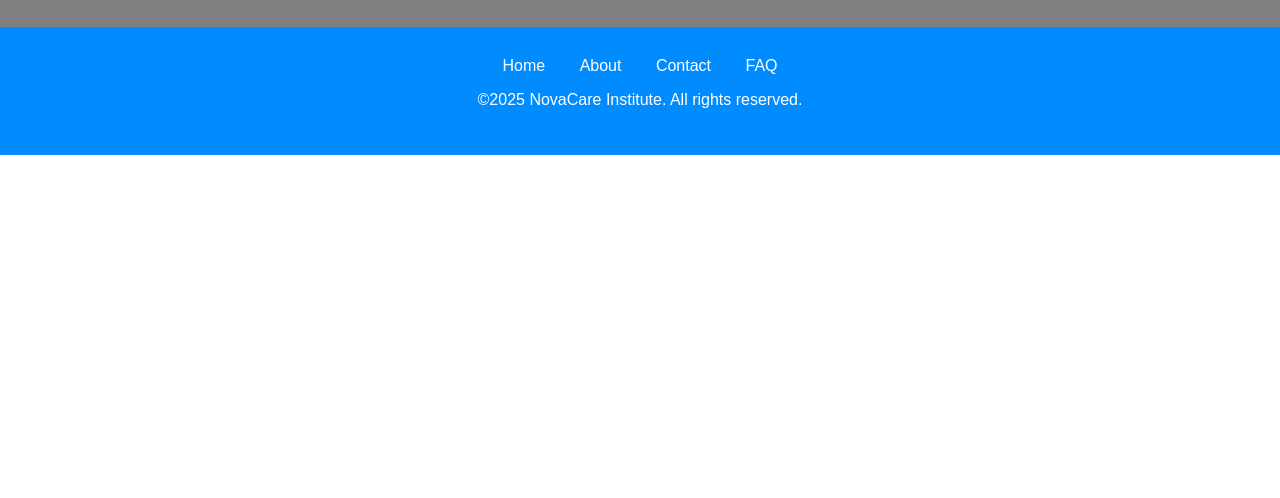
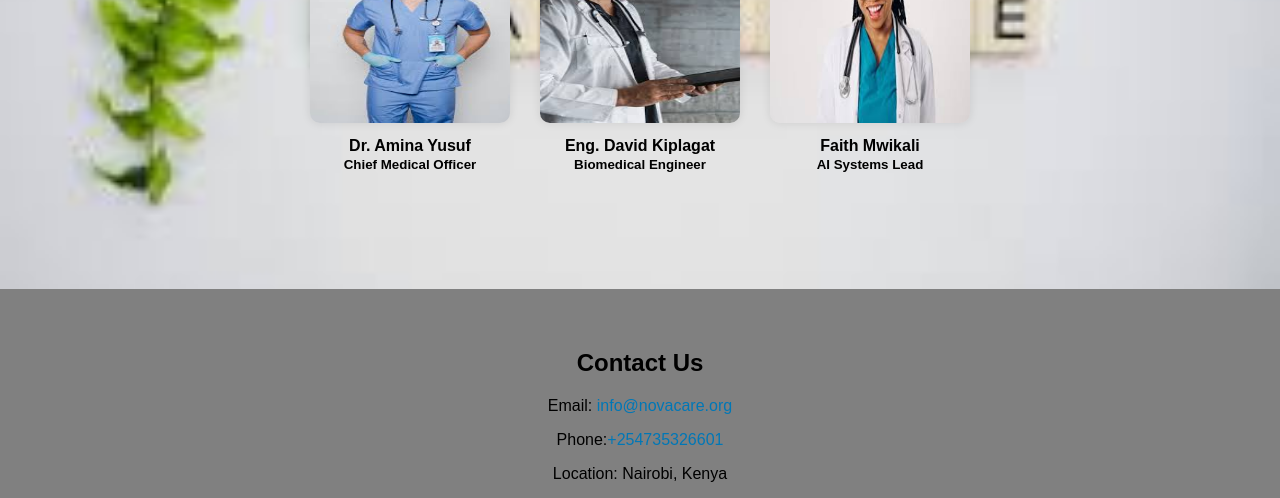
Before and after one commit to Heiodary87/novacare-website, a plain HTML site: page index.html in a window 1280 px wide. Shown: the part 2608-3106 px from the top of the page. Before the commit the page ends 2763 px from the top, so only its background shows below. Drawn offline with Linux system fonts and the light colour scheme.

Commit message:
update changes in the team section

```diff
--- a/index.html
+++ b/index.html
@@ -61,8 +61,22 @@
   <p>More than just numbers, our mission is reaching hearts- with over 40% of our patient services directed towards undetserved communities, we're proving that quality care doesn't have to come with a price tag. At NovaCare, innovation meets compassion-lives are better for it.</p>
   </div>
   </section>
-  <section class="team">
-
+  <section class="team-section">
+  <h2>Our Team</h2>
+  <div class="team-container">
+    <div class="team-member">
+      <img src="images/person1.jpeg" alt="Team Member 1">
+      <p>Dr. Amina Yusuf<br><small>Chief Medical Officer</small></p>
+    </div>
+    <div class="team-member">
+      <img src="images/person 2.jpeg" alt="Team Member 2">
+      <p>Eng. David Kiplagat<br><small>Biomedical Engineer</small></p>
+    </div>
+    <div class="team-member">
+      <img src="images/person3.jpeg" alt="Team Member 3">
+      <p>Faith Mwikali<br><small>AI Systems Lead</small></p>
+    </div>
+  </div>
   </section>
   <section class="contact-section">
     <h2>Contact Us</h2>
--- a/style.css
+++ b/style.css
@@ -146,3 +146,36 @@ body{
 .social-icons a:hover{
 color: #023e8a;
 }
+.team-section {
+  background-image: url(images/team.jpeg);
+  background-size: cover;
+  background-position: center;
+    color: black;
+  padding: 100px 40px;
+
+  text-align: center;
+}
+
+.team-container {
+  display: flex;
+  justify-content: center;
+  flex-wrap: wrap;
+  gap: 30px;
+  margin-top: 30px;
+}
+
+.team-member {
+  width: 200px;
+}
+
+.team-member img {
+  width: 100%;
+  border-radius: 10px;
+  box-shadow: 0 0 10px rgba(0,0,0,0.1);
+  height: 200px;
+}
+
+.team-member p {
+  margin-top: 10px;
+  font-weight: bold;
+}
```
Also changed, not shown: images/person 2.jpeg (added), images/person1.jpeg (added), images/person3.jpeg (added), images/team.jpeg (added).
